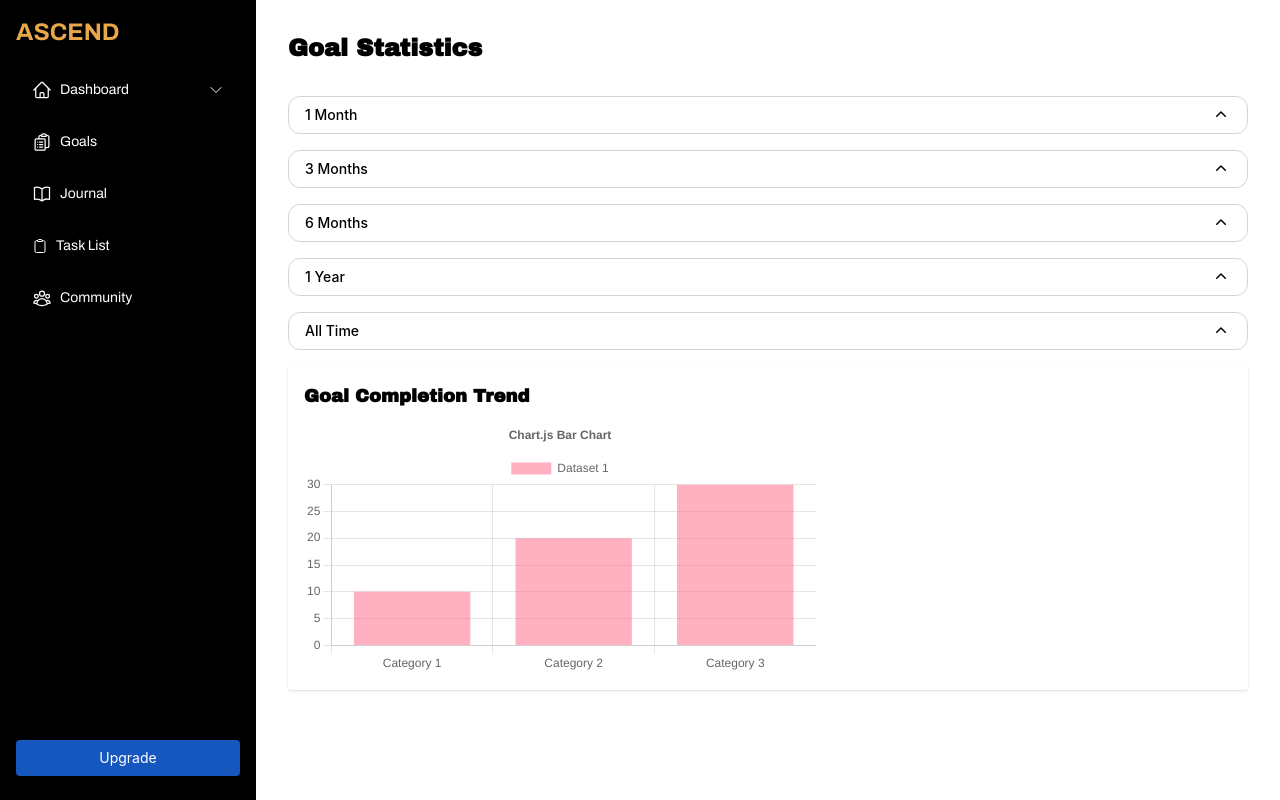
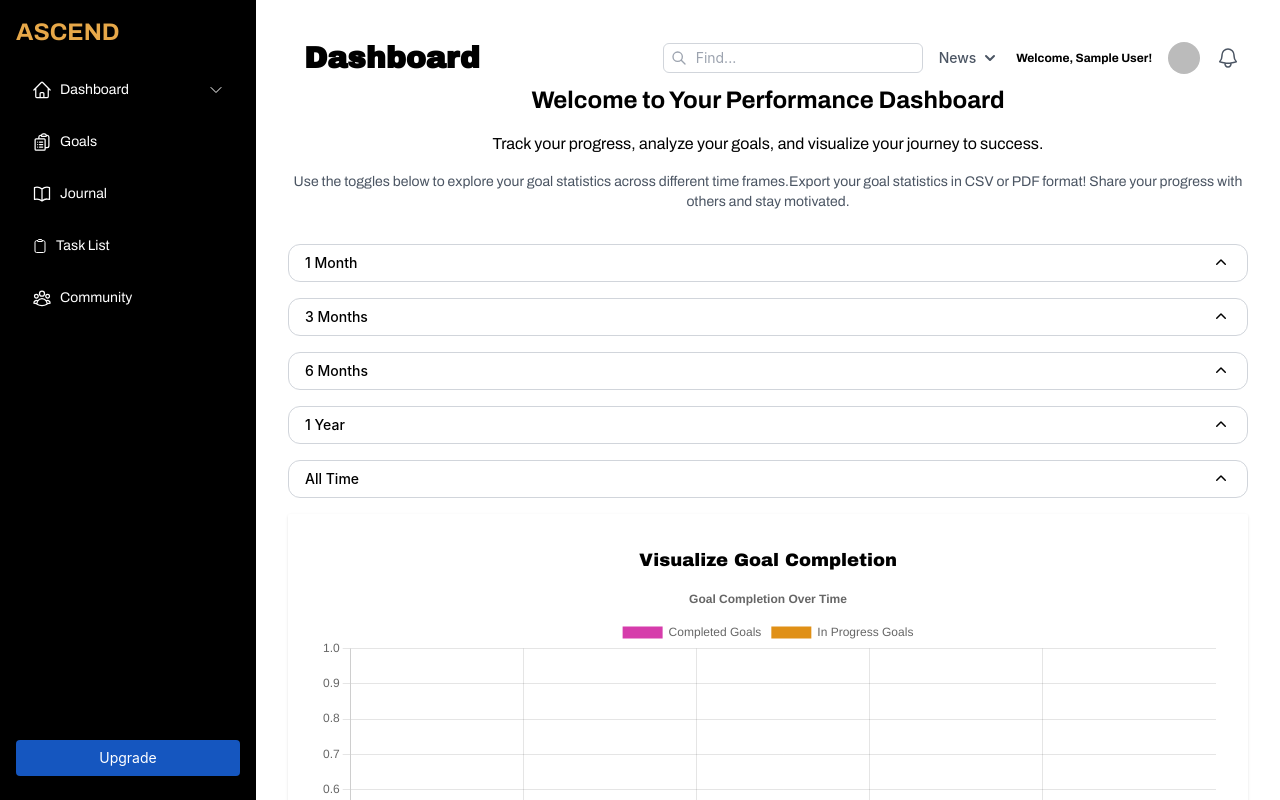
Before and after one commit to s-gebby/ascent, a React (Vite) app: page /stats in a window 1280 px wide. Built offline with nearby package versions, Linux system fonts and the light colour scheme; no server answers; the database is empty; sample sign-in values are in the browser's storage.

Commit message:
Added information for the chart

```diff
--- a/src/components/Stats.jsx
+++ b/src/components/Stats.jsx
@@ -3,7 +3,7 @@ import { Chart as ChartJS, CategoryScale, LinearScale, BarElement, Title, Toolti
 import { Bar } from 'react-chartjs-2';
 import { Disclosure } from '@headlessui/react';
 import { ChevronUpIcon } from '@heroicons/react/20/solid';
-import { ShareIcon } from '@heroicons/react/24/outline';
+import { ShareIcon, BellIcon, UserCircleIcon } from '@heroicons/react/24/outline';
 import { getAuth } from 'firebase/auth';
 import { readGoals, getCompletedGoals } from '../utils/database';
 import Sidebar from './Sidebar';
@@ -13,6 +13,8 @@ import { jsPDF } from 'jspdf';
 import { saveAs } from 'file-saver'
 import { Menu, Transition } from '@headlessui/react';
 import { Fragment } from 'react';
+import { useNavigate } from 'react-router-dom';
+
 
 ChartJS.register(CategoryScale, LinearScale, BarElement, Title, Tooltip, Legend);
 
@@ -27,12 +29,22 @@ const timeFrames = [
 const Stats = () => {
   const [stats, setStats] = useState({});
   const [isSidebarOpen, setIsSidebarOpen] = useState(false);
+  const [user, setUser] = useState(null);
   const auth = getAuth();
   const chartRef = useRef(null);
+  const navigate = useNavigate();
+
 
   useEffect(() => {
     fetchStats();
+    const unsubscribe = auth.onAuthStateChanged((user) => {
+      if (user) {
+        setUser(user);
+      }
+    });
+
     return () => {
+      unsubscribe();
       if (chartRef.current) {
         chartRef.current.destroy();
       }
@@ -182,12 +194,17 @@ const Stats = () => {
   };
 
   const data = {
-    labels: ['Category 1', 'Category 2', 'Category 3'],
+    labels: timeFrames.map(frame => frame.label),
     datasets: [
       {
-        label: 'Dataset 1',
-        data: [10, 20, 30],
-        backgroundColor: 'rgba(255, 99, 132, 0.5)',
+        label: 'Completed Goals',
+        data: timeFrames.map(frame => stats[frame.label]?.completed || 0),
+        backgroundColor: "#d63cab",
+      },
+      {
+        label: 'In Progress Goals',
+        data: timeFrames.map(frame => stats[frame.label]?.inProgress || 0),
+        backgroundColor: "#e09016",
       },
     ],
   };
@@ -200,10 +217,21 @@ const Stats = () => {
       },
       title: {
         display: true,
-        text: 'Chart.js Bar Chart',
+        text: 'Goal Completion Over Time',
+      },
+    },
+    scales: {
+      x: {
+        stacked: true,
+      },
+      y: {
+        stacked: true,
+        beginAtZero: true,
       },
     },
   };
+
+  const [newsDropdownOpen, setNewsDropdownOpen] = useState(false);
 
   return (
     <div className="flex h-screen">
@@ -212,7 +240,89 @@ const Stats = () => {
         setIsOpen={setIsSidebarOpen}
       />
       <div className="flex-1 overflow-auto bg-ascend-white p-8">
-        <h1 className="text-2xl font-bold mb-8 text-ascend-black">Goal Statistics</h1>
+      <header className="bg-white z-10 p-2 flex flex-col sm:flex-row justify-between items-center">
+        <h2 className="text-3xl ml-2 font-semibold text-ascend-black">Dashboard</h2>
+        <div className="flex items-center space-x-4">
+        <div className="relative">
+            <input
+              type="text"
+              placeholder="Find..."
+              className="pl-8 pr-2 py-1 border border-gray-300 rounded-md text-sm focus:outline-none focus:ring-2 focus:ring-ascend-green focus:border-transparent"
+            />
+            <svg
+              className="absolute left-2 top-1/2 transform -translate-y-1/2 w-4 h-4 text-gray-400"
+              fill="none"
+              stroke="currentColor"
+              viewBox="0 0 24 24"
+              xmlns="http://www.w3.org/2000/svg"
+            >
+              <path
+                strokeLinecap="round"
+                strokeLinejoin="round"
+                strokeWidth={2}
+                d="M21 21l-6-6m2-5a7 7 0 11-14 0 7 7 0 0114 0z"
+              />
+            </svg>
+          </div>
+          <div className="relative">
+            <button
+              className="flex items-center text-sm font-medium text-gray-600 hover:text-ascend-green focus:outline-none"
+              onClick={() => setNewsDropdownOpen(!newsDropdownOpen)}
+            >
+              <span>News</span>
+              <svg className="ml-1 h-5 w-5" fill="currentColor" viewBox="0 0 20 20">
+                <path fillRule="evenodd" d="M5.293 7.293a1 1 0 011.414 0L10 10.586l3.293-3.293a1 1 0 111.414 1.414l-4 4a1 1 0 01-1.414 0l-4-4a1 1 0 010-1.414z" clipRule="evenodd" />
+              </svg>
+            </button>
+            {newsDropdownOpen && (
+              <div className="absolute right-0 mt-2 w-64 bg-gray-300 border border-ascend-black rounded-md shadow-lg py-2 px-4 z-10">
+                <h3 className="text-md mb-2 text-center">Latest Updates</h3>
+                <p className="text-xs mb-2 text-center">Fixed the completion features when completing a goal!</p>
+                <p className="text-xs mb-2 text-center">Questions? <a href="mailto:silasgebhart12@gmail.com" className="text-md font-bold text-ascend-blue hover:underline">
+                  Email me!
+                </a></p>
+
+
+                <h3 className="text-md mb-2 text-center">Feature Announcement</h3>
+                <p className="text-xs mb-2 text-center">Coming soon: Artificial Intelligence Accountability Buddy!</p>
+
+                <h3 className="text-md mb-2 text-center">Community Highlight</h3>
+                <p className="text-xs text-center">We'll be launching to the public here within a couple of days!</p>
+              </div>
+            )}
+          </div>
+          {user && (
+            <p className="text-xs font-bold text-ascend-black">
+              Welcome, {user.displayName || 'Goal Ascender'}!
+            </p>
+          )}
+          {user && user.photoURL ? (
+            <img
+              src={user.photoURL}
+              alt="Profile"
+              className="h-8 w-8 mr-2 rounded-full cursor-pointer transition-all duration-300 hover:ring-2 hover:ring-ascend-green"
+              onClick={() => navigate('/account')}
+            />
+          ) : (
+            <UserCircleIcon
+              className="h-8 w-8 text-gray-600 cursor-pointer transition-all duration-300 hover:ring-2 hover:ring-ascend-green rounded-full"
+              onClick={() => navigate('/account')}
+            />
+          )}
+          <BellIcon className="h-6 w-6 text-gray-600 duration-1000 mr-2"/>
+          </div>
+      </header>
+        <div className="flex flex-col items-center text-center mb-8">
+          <h2 className="text-2xl font-bold text-ascend-black font-archivo mb-4">
+            Welcome to Your Performance Dashboard
+          </h2>
+          <p className="text-ascend-black font-archivo text-base mb-4">
+            Track your progress, analyze your goals, and visualize your journey to success.
+          </p>
+          <p className="text-gray-600 font-archivo text-sm">
+            Use the toggles below to explore your goal statistics across different time frames.Export your goal statistics in CSV or PDF format! Share your progress with others and stay motivated.
+          </p>
+        </div>
         <div className="space-y-4">
           {timeFrames.map((frame) => (
             <Disclosure key={frame.label}>
@@ -252,12 +362,12 @@ const Stats = () => {
           ))}
 
           {/* Graph */}
-          <div className="lg:col-span-2 bg-white rounded-sm shadow p-4">
-              <h4 className="text-lg font-semibold mb-2">Goal Completion Trend</h4>
-              <div className="h-64">
-                <Bar ref={chartRef} options={options} data={data} />
-              </div>
+          <div className="bg-white rounded-sm shadow p-8 flex flex-col items-center justify-center">
+            <h4 className="text-lg mb-2">Visualize Goal Completion</h4>
+            <div className="h-1/3 w-full">
+              <Bar ref={chartRef} options={options} data={data}/>
             </div>
+          </div>
         </div>
       </div>
     </div>
```
